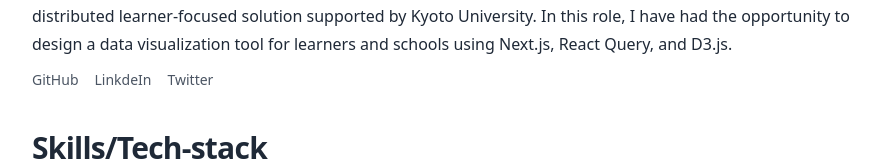
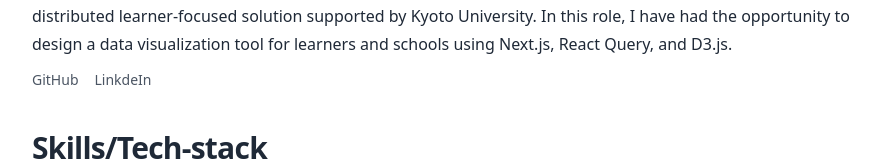
Before and after one commit to mwinel/nelsonmurungi.com, a Next.js app: page /resume in a window 1280 px wide. Shown: the part 586-747 px from the top of the page, without its empty margins (192-1087 px from the left). Built offline with nearby package versions, Linux system fonts and the light colour scheme; what @tailwindcss/typography would draw is missing.

Commit message:
Remove twitter external link

```diff
--- a/pages/resume.js
+++ b/pages/resume.js
@@ -51,9 +51,9 @@ const Resume = () => {
             <ExternalLink href="https://www.linkedin.com/in/nelson-mwirumubi/">
               LinkdeIn
             </ExternalLink>
-            <ExternalLink href="https://twitter.com/mwinel">
+            {/* <ExternalLink href="https://twitter.com/mwinel">
               Twitter
-            </ExternalLink>
+            </ExternalLink> */}
           </p>
         </div>
       </div>
```
